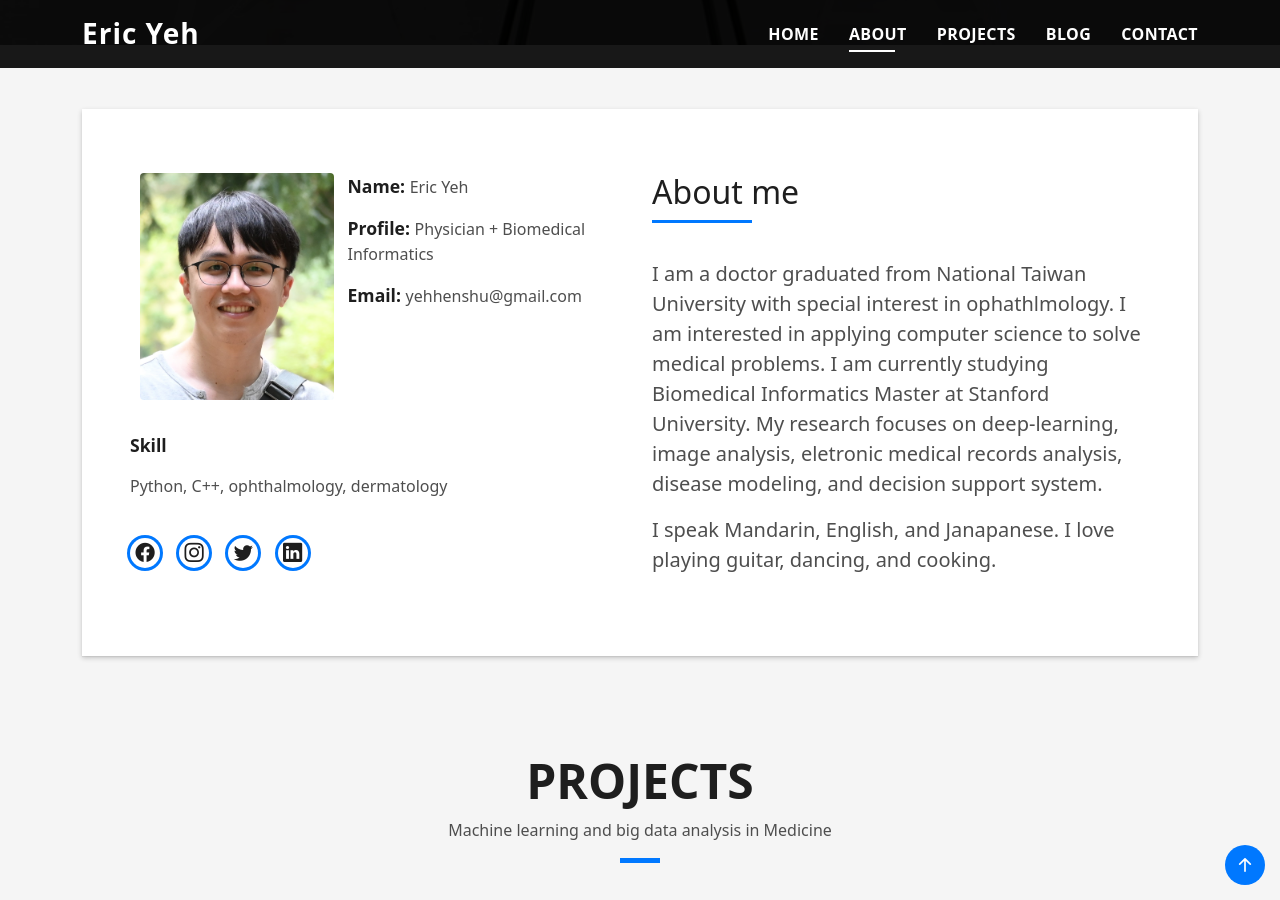
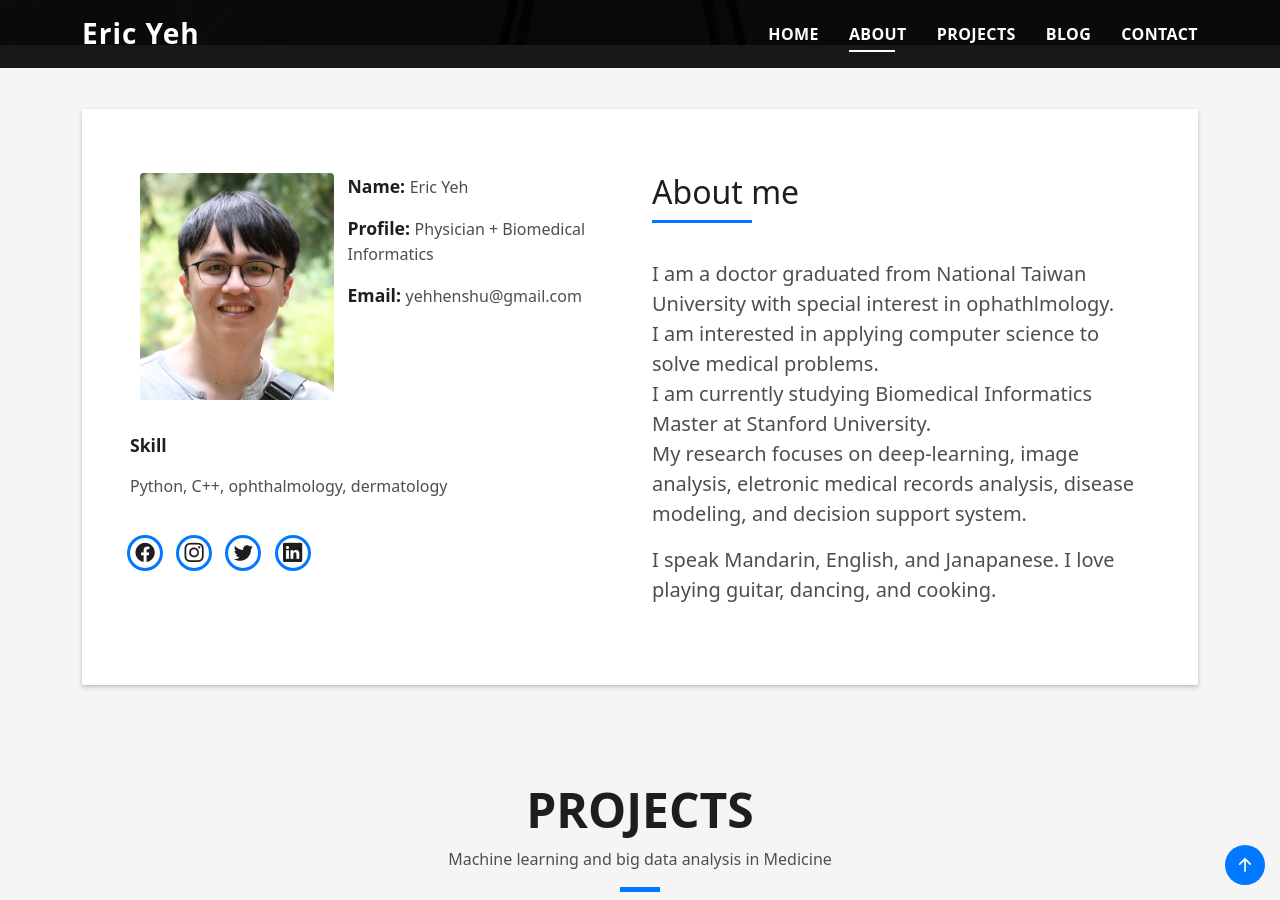
Before and after one commit to ericyeh-dr/ericyeh-dr.github.io, a Jekyll site: the page built from index.html, in a window 1280 px wide and 900 px high, scrolled down 855 px. Built offline with Jekyll 4.4.1, drawn with Linux system fonts in a browser that asks for light colours; some of the changed text lies outside the part shown.

Commit message:
rdd blog

```diff
--- a/index.html
+++ b/index.html
@@ -61,9 +61,9 @@ title: "Eric Yeh"
                                         </h5>
                                     </div>
                                     <p class="lead">
-                                        I am a doctor graduated from National Taiwan University with special interest in ophathlmology.
-                                        I am interested in applying computer science to solve medical problems.
-                                        I am currently studying Biomedical Informatics Master at Stanford University.
+                                        I am a doctor graduated from National Taiwan University with special interest in ophathlmology.<br>
+                                        I am interested in applying computer science to solve medical problems.<br>
+                                        I am currently studying Biomedical Informatics Master at Stanford University.<br>
                                         My research focuses on deep-learning, image analysis, eletronic medical records analysis, disease modeling, and decision support system.
                                     </p>
                                     <p class="lead">
@@ -122,7 +122,7 @@ title: "Eric Yeh"
                             <a href="blog-single.html"><img src="assets/img/skinSISR.jpg" alt="" class="img-fluid"></a>
                         </div>
                         <div class="card-body">
-                            <h3 class="card-title">Skin image deblurring</h3>
+                            <h3 class="card-title">Skin image super-resolution</h3>
                             <p class="card-description">
                                 We used a GAN-based model to increase the resolution on skin images.<br><br>
                                 The model helps accurate diagnosis in telemedicine or medical consultation.
```
Also changed, not shown: _posts/2021-09-31-regression-discontinuity.md (+18 -3 lines), _posts/2022-01-31-build-deep-learning.md (+14 -0 lines), _posts/2022-03-15-attention-mechanism.md (+6 -1 lines).
